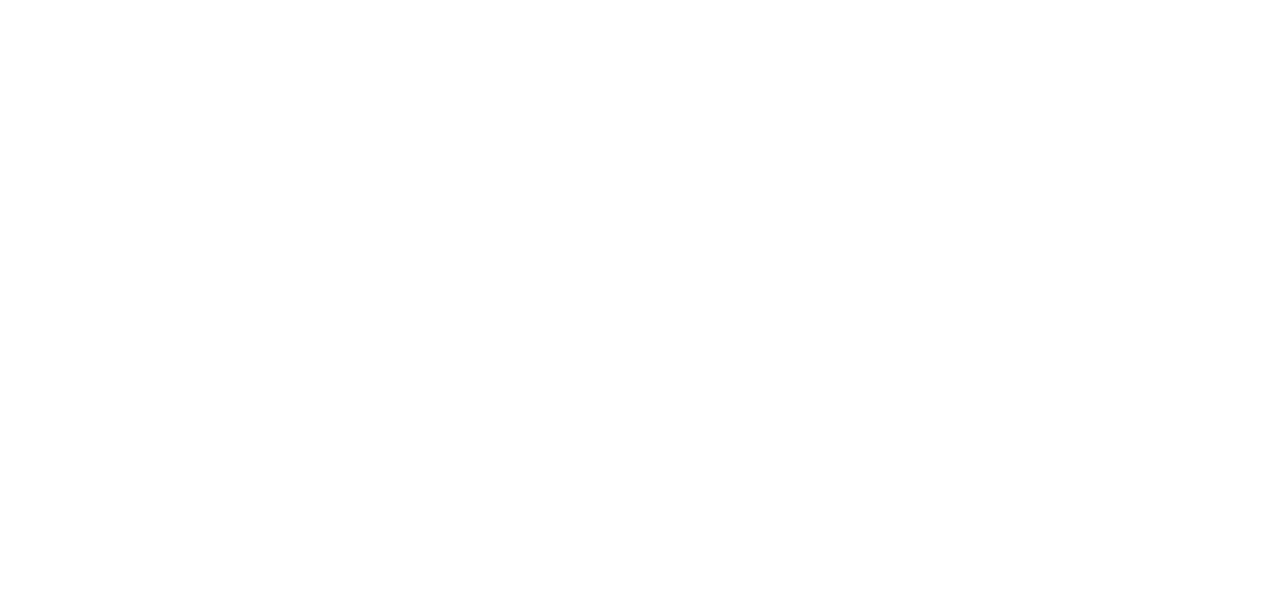
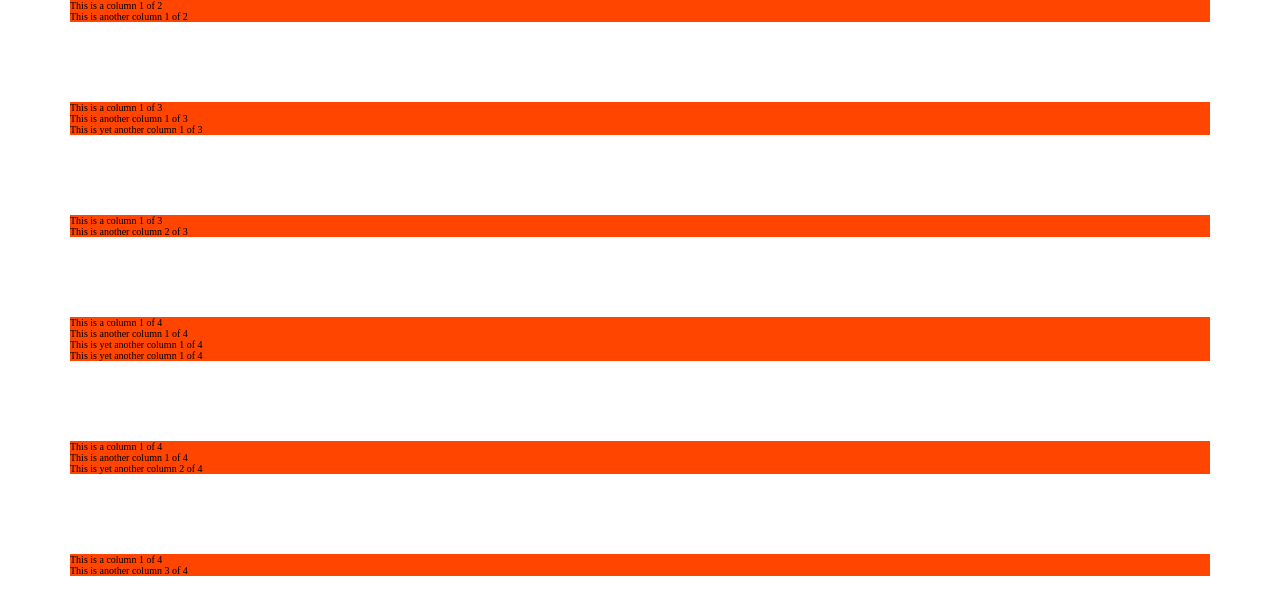
Before and after one commit to jufglanville/reposiveFloatDesign, a website: page index.html in a window 1280 px wide. Drawn offline with Linux system fonts and the light colour scheme.

Commit message:
update grid

```diff
--- a/index.html
+++ b/index.html
@@ -8,5 +8,74 @@
 </head>
 <body>
 
+    <!-- Grid -->
+    <section class="grid-test">
+        <div class="row">
+            <div class="col-1-of-2">
+                This is a column 1 of 2
+            </div>
+            <div class="col-1-of-2">
+                This is another column 1 of 2
+            </div>
+        </div>
+
+        <div class="row">
+            <div class="col-1-of-3">
+                This is a column 1 of 3
+            </div>
+            <div class="col-1-of-3">
+                This is another column 1 of 3
+            </div>
+            <div class="col-1-of-3">
+                This is yet another column 1 of 3
+            </div>
+        </div>
+
+        <div class="row">
+            <div class="col-1-of-3">
+                This is a column 1 of 3
+            </div>
+            <div class="col-2-of-3">
+                This is another column 2 of 3
+            </div>
+        </div>
+
+        <div class="row">
+            <div class="col-1-of-4">
+                This is a column 1 of 4
+            </div>
+            <div class="col-1-of-4">
+                This is another column 1 of 4
+            </div>
+            <div class="col-1-of-4">
+                This is yet another column 1 of 4
+            </div>
+            <div class="col-1-of-4">
+                This is yet another column 1 of 4
+            </div>
+        </div>
+
+        <div class="row">
+            <div class="col-1-of-4">
+                This is a column 1 of 4
+            </div>
+            <div class="col-1-of-4">
+                This is another column 1 of 4
+            </div>
+            <div class="col-2-of-4">
+                This is yet another column 2 of 4
+            </div>
+        </div>
+
+        <div class="row">
+            <div class="col-1-of-4">
+                This is a column 1 of 4
+            </div>
+            <div class="col-3-of-4">
+                This is another column 3 of 4
+            </div>
+        </div>
+    </section>
+
 </body>
 </html>
--- a/sass/abstracts/_variables.scss
+++ b/sass/abstracts/_variables.scss
@@ -0,0 +1,7 @@
+//  Grid
+    // Setting grid max-width to ind standard 1140px
+    // _base.scss set 1 rem to 10px
+    // 1140 / 10 = 114rem
+$grid-width: 114rem;
+$gutter-vertical: 8rem;
+$gutter-horizontal: 6rem;
--- a/sass/base/_base.scss
+++ b/sass/base/_base.scss
@@ -0,0 +1,14 @@
+// Browser Resets
+*,
+*::before,
+*::after {
+    margin: 0;
+    padding: 0;
+    box-sizing: inherit;
+}
+
+// Setting value of 1 rem to 10px
+html {
+    // This value defines what 1 rem is equal to | 1rem = 10px | 10 / 16 = 62.5%
+    font-size: 62.5%;
+}
--- /dev/null
+++ b/sass/layout/_grid.scss
@@ -0,0 +1,7 @@
+.row {
+
+    max-width: $grid-width;
+    margin: 0 auto;
+    margin-bottom: $gutter-vertical;
+    background-color: orangered;
+}
--- a/sass/main.scss
+++ b/sass/main.scss
@@ -7,4 +7,6 @@
 @import "base/typography";
 @import "base/utilities";
 
+@import "layout/grid";
+
 @import "pages/home";
```
Also changed, not shown: css/style.css.
